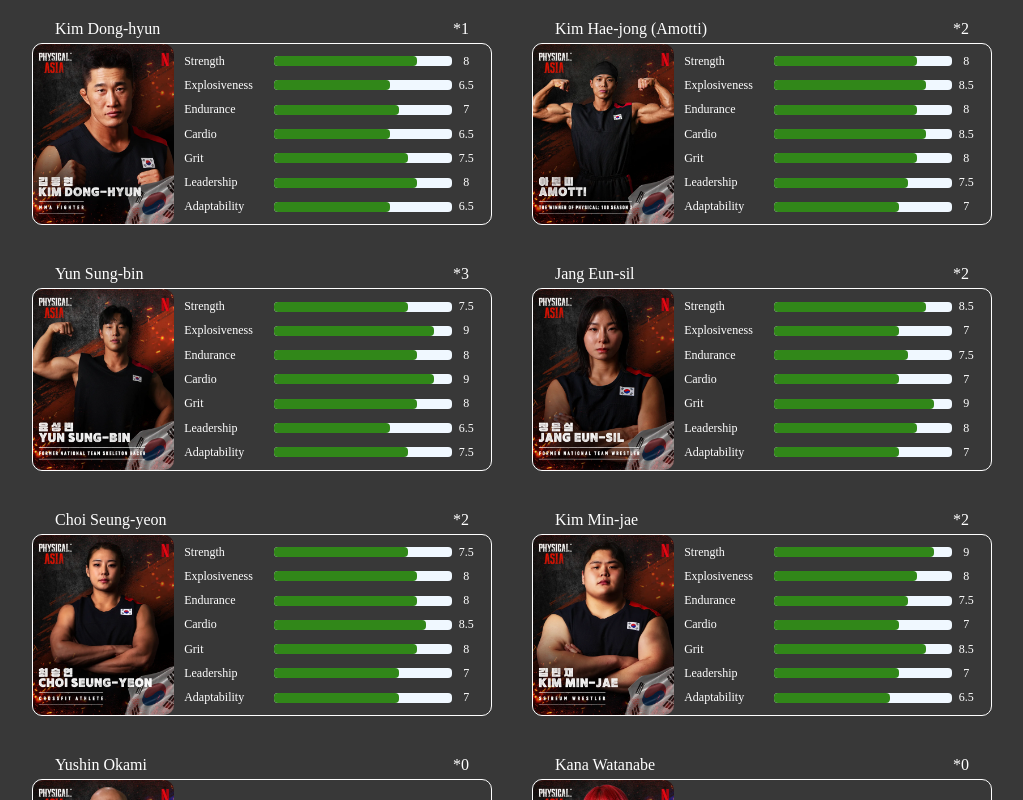
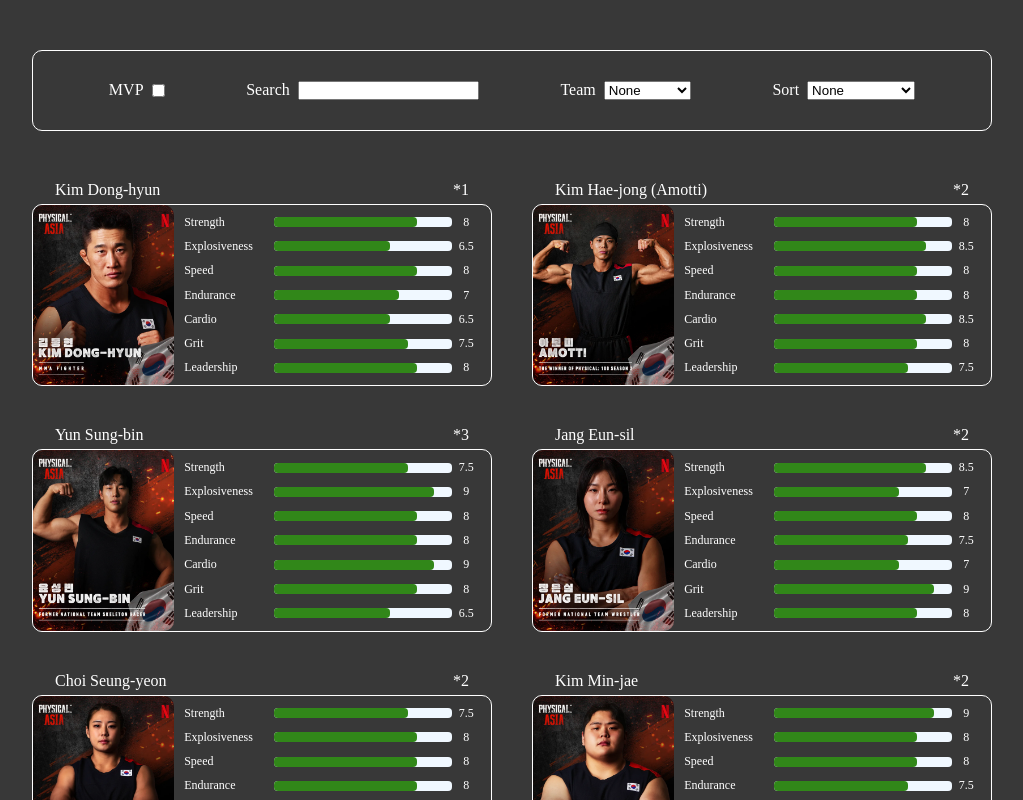
Before and after one commit to Rtam22/Physical-Stats, a React (Vite) app: page / in a window 1280 px wide. Shown: the top 800 px of the page, without its empty margins (128-1151 px from the left). Built offline with nearby package versions, Linux system fonts and the light colour scheme.

Commit message:
Added filtering structure and base filters

```diff
--- a/src/components/filters.css
+++ b/src/components/filters.css
@@ -0,0 +1,13 @@
+.filters section {
+  display: flex;
+  gap: 8px;
+}
+
+.filters {
+  display: flex;
+  justify-content: space-around;
+  width: 75%;
+  padding: 30px 35px;
+  border-radius: 10px;
+  border: 1px solid white;
+}
--- a/src/components/filters.tsx
+++ b/src/components/filters.tsx
@@ -1,7 +1,64 @@
+import type { FilterValue } from "../types/filterTypes";
 import "./filters.css";
 
-function Filters() {
-  return <div>filters</div>;
+type FilterProps = {
+  filterValues: FilterValue;
+  setFilter: (newFilters: Partial<FilterValue>) => void;
+};
+
+function Filters({ filterValues, setFilter }: FilterProps) {
+  return (
+    <div className="filters">
+      <section>
+        <label htmlFor="">MVP</label>
+        <input type="checkbox" />
+      </section>
+      <section>
+        <label htmlFor="">Search</label>
+        <input type="text" />
+      </section>
+      <section>
+        <label htmlFor="">Team</label>
+        <select
+          id="team"
+          value={filterValues.team}
+          onChange={(e) =>
+            setFilter({ team: e.target.value as FilterValue["team"] })
+          }
+        >
+          <option value="none">None</option>
+          <option value="korea">Korea</option>
+          <option value="japan">Japan</option>
+          <option value="australia">Australia</option>
+          <option value="indonesia">Indonesia</option>
+          <option value="philippines">Philippines</option>
+          <option value="indonesia">Indonesia</option>
+          <option value="mongolia">Mongolia</option>
+        </select>
+      </section>
+      <section>
+        <label htmlFor="attribute">Sort</label>
+        <select
+          id="attribute"
+          value={filterValues.sort}
+          onChange={(e) =>
+            setFilter({ sort: e.target.value as FilterValue["sort"] })
+          }
+        >
+          <option value="none">None</option>
+          <option value="total">Total score</option>
+          <option value="favorite">Favorite</option>
+          <option value="strength">Strength</option>
+          <option value="explosiveness">Explosiveness</option>
+          <option value="speed">Speed</option>
+          <option value="endurance">Endurance</option>
+          <option value="cardio">Cardio</option>
+          <option value="grit">Grit</option>
+          <option value="leadership">Leadership</option>
+        </select>
+      </section>
+    </div>
+  );
 }
 
 export default Filters;
--- a/src/data/athleteData.tsx
+++ b/src/data/athleteData.tsx
@@ -47,6 +47,16 @@
 import yoshioItoi from "../assets/athletes/yoshio-itoi.webp";
 import yunSungBin from "../assets/athletes/yun-sung-bin.webp";
 import yushinOkami from "../assets/athletes/yushin-okami.webp";
+
+export const initialAttributes = {
+  strength: 0,
+  explosiveness: 0,
+  speed: 0,
+  endurance: 0,
+  cardio: 0,
+  grit: 0,
+  leadership: 0,
+};
 
 export const athleteList: AthleteData[] = [
   //TEAM KOREA
@@ -656,11 +666,11 @@
     values: {
       strength: 6,
       explosiveness: 7,
+      speed: 8,
       endurance: 8,
       cardio: 7.5,
       grit: 7,
       leadership: 6.5,
-      adaptability: 5,
     },
   },
   {
@@ -671,11 +681,11 @@
     values: {
       strength: 5.5,
       explosiveness: 6.5,
+      speed: 8,
       endurance: 7.5,
       cardio: 8,
       grit: 6,
       leadership: 7,
-      adaptability: 6,
     },
   },
   {
@@ -686,11 +696,11 @@
     values: {
       strength: 7,
       explosiveness: 7.5,
+      speed: 8,
       endurance: 8.5,
       cardio: 7,
       grit: 7.5,
       leadership: 7,
-      adaptability: 5.5,
     },
   },
 
@@ -703,11 +713,11 @@
     values: {
       strength: 9,
       explosiveness: 8.5,
+      speed: 8,
       endurance: 6.5,
       cardio: 6,
       grit: 9.5,
       leadership: 5.5,
-      adaptability: 4.5,
     },
   },
   {
@@ -718,11 +728,11 @@
     values: {
       strength: 8.5,
       explosiveness: 8,
+      speed: 8,
       endurance: 6,
       cardio: 6.5,
       grit: 8.5,
       leadership: 6,
-      adaptability: 5,
     },
   },
   {
@@ -733,11 +743,11 @@
     values: {
       strength: 9.5,
       explosiveness: 9,
+      speed: 8,
       endurance: 7,
       cardio: 6.5,
       grit: 9,
       leadership: 6.5,
-      adaptability: 4,
     },
   },
 
@@ -750,11 +760,11 @@
     values: {
       strength: 9,
       explosiveness: 8,
+      speed: 8,
       endurance: 7.5,
       cardio: 8.5,
       grit: 9.5,
       leadership: 8.5,
-      adaptability: 8,
     },
   },
   {
@@ -765,11 +775,11 @@
     values: {
       strength: 8.5,
       explosiveness: 8.5,
+      speed: 8,
       endurance: 8,
       cardio: 8,
       grit: 9,
       leadership: 8,
-      adaptability: 7.5,
     },
   },
   {
@@ -780,11 +790,11 @@
     values: {
       strength: 9,
       explosiveness: 7.5,
+      speed: 8,
       endurance: 7,
       cardio: 8,
       grit: 9,
       leadership: 8,
-      adaptability: 7,
     },
   },
 
@@ -797,11 +807,11 @@
     values: {
       strength: 8,
       explosiveness: 6.5,
+      speed: 8,
       endurance: 6.5,
       cardio: 6.5,
       grit: 7.5,
       leadership: 8,
-      adaptability: 6,
     },
   },
   {
@@ -812,11 +822,11 @@
     values: {
       strength: 7.5,
       explosiveness: 6,
+      speed: 8,
       endurance: 7,
       cardio: 6,
       grit: 7,
       leadership: 7.5,
-      adaptability: 6.5,
     },
   },
   {
@@ -827,11 +837,11 @@
     values: {
       strength: 8.5,
       explosiveness: 7,
+      speed: 8,
       endurance: 7,
       cardio: 6.5,
       grit: 8,
       leadership: 8,
-      adaptability: 6.5,
     },
   },
 
@@ -844,11 +854,11 @@
     values: {
       strength: 8,
       explosiveness: 8.5,
+      speed: 8,
       endurance: 8,
       cardio: 8.5,
       grit: 8,
       leadership: 7.5,
-      adaptability: 7,
     },
   },
   {
@@ -859,11 +869,11 @@
     values: {
       strength: 7.5,
       explosiveness: 8,
+      speed: 8,
       endurance: 7.5,
       cardio: 8,
       grit: 7.5,
       leadership: 7,
-      adaptability: 7,
     },
   },
   {
@@ -874,11 +884,11 @@
     values: {
       strength: 8.5,
       explosiveness: 9,
+      speed: 8,
       endurance: 8.5,
       cardio: 9,
       grit: 8.5,
       leadership: 8,
-      adaptability: 7.5,
     },
   },
 
@@ -891,11 +901,11 @@
     values: {
       strength: 7.5,
       explosiveness: 9,
+      speed: 8,
       endurance: 8,
       cardio: 9,
       grit: 8,
       leadership: 6.5,
-      adaptability: 7,
     },
   },
   {
@@ -906,11 +916,11 @@
     values: {
       strength: 7,
       explosiveness: 8.5,
+      speed: 8,
       endurance: 7.5,
       cardio: 8.5,
       grit: 7.5,
       leadership: 6,
-      adaptability: 7.5,
     },
   },
   {
@@ -921,11 +931,11 @@
     values: {
       strength: 8,
       explosiveness: 9.5,
+      speed: 8,
       endurance: 8,
       cardio: 9,
       grit: 8.5,
       leadership: 7,
-      adaptability: 7.5,
     },
   },
 
@@ -938,11 +948,11 @@
     values: {
       strength: 8.5,
       explosiveness: 7,
+      speed: 8,
       endurance: 7.5,
       cardio: 7,
       grit: 9,
       leadership: 8,
-      adaptability: 7,
     },
   },
   {
@@ -953,11 +963,11 @@
     values: {
       strength: 8,
       explosiveness: 6.5,
+      speed: 8,
       endurance: 7,
       cardio: 6.5,
       grit: 8.5,
       leadership: 7.5,
-      adaptability: 6.5,
     },
   },
   {
@@ -968,11 +978,11 @@
     values: {
       strength: 9,
       explosiveness: 7.5,
+      speed: 8,
       endurance: 8,
       cardio: 7.5,
       grit: 9.5,
       leadership: 8,
-      adaptability: 7.5,
     },
   },
 
@@ -985,11 +995,11 @@
     values: {
       strength: 7.5,
       explosiveness: 8,
+      speed: 8,
       endurance: 8,
       cardio: 8.5,
       grit: 8,
       leadership: 7,
-      adaptability: 7,
     },
   },
   {
@@ -1000,11 +1010,11 @@
     values: {
       strength: 7,
       explosiveness: 7.5,
+      speed: 8,
       endurance: 7.5,
       cardio: 8,
       grit: 7.5,
       leadership: 6.5,
-      adaptability: 7,
     },
   },
   {
@@ -1015,11 +1025,11 @@
     values: {
       strength: 8,
       explosiveness: 8.5,
+      speed: 8,
       endurance: 8.5,
       cardio: 9,
       grit: 8.5,
       leadership: 7.5,
-      adaptability: 7.5,
     },
   },
 
@@ -1032,11 +1042,11 @@
     values: {
       strength: 9,
       explosiveness: 8,
+      speed: 8,
       endurance: 7.5,
       cardio: 7,
       grit: 8.5,
       leadership: 7,
-      adaptability: 6.5,
     },
   },
   {
@@ -1047,11 +1057,11 @@
     values: {
       strength: 8.5,
       explosiveness: 7.5,
+      speed: 8,
       endurance: 7,
       cardio: 6.5,
       grit: 8,
       leadership: 6.5,
-      adaptability: 6,
     },
   },
   {
@@ -1062,11 +1072,11 @@
     values: {
       strength: 9.5,
       explosiveness: 8.5,
+      speed: 8,
       endurance: 7.5,
       cardio: 7,
       grit: 9,
       leadership: 7.5,
-      adaptability: 6.5,
     },
   },
 
@@ -1079,11 +1089,11 @@
     values: {
       strength: 8,
       explosiveness: 9.5,
+      speed: 8,
       endurance: 7.5,
       cardio: 8.5,
       grit: 9,
       leadership: 7.5,
-      adaptability: 8,
     },
   },
   {
@@ -1094,11 +1104,11 @@
     values: {
       strength: 8.5,
       explosiveness: 9,
+      speed: 8,
       endurance: 7.5,
       cardio: 8,
       grit: 8.5,
       leadership: 7,
-      adaptability: 7.5,
     },
   },
   {
@@ -1109,11 +1119,11 @@
     values: {
       strength: 8,
       explosiveness: 9,
+      speed: 8,
       endurance: 7,
       cardio: 8,
       grit: 8.5,
       leadership: 7,
-      adaptability: 7.5,
     },
   },
 
@@ -1126,11 +1136,11 @@
     values: {
       strength: 7.5,
       explosiveness: 7,
+      speed: 8,
       endurance: 7.5,
       cardio: 8,
       grit: 8,
       leadership: 6.5,
-      adaptability: 7,
     },
   },
   {
@@ -1141,11 +1151,11 @@
     values: {
       strength: 7,
       explosiveness: 7.5,
+      speed: 8,
       endurance: 7,
       cardio: 7.5,
       grit: 7.5,
       leadership: 6,
-      adaptability: 6.5,
     },
   },
   {
@@ -1156,11 +1166,11 @@
     values: {
       strength: 8,
       explosiveness: 7.5,
+      speed: 8,
       endurance: 7.5,
       cardio: 8.5,
       grit: 8.5,
       leadership: 7,
-      adaptability: 7,
     },
   },
 ];
--- a/src/pages/mainPage.css
+++ b/src/pages/mainPage.css
@@ -2,5 +2,8 @@
   width: 100%;
   height: 100vh;
   display: flex;
-  justify-content: center;
+  align-items: center;
+  flex-direction: column;
+  gap: 30px;
+  padding: 50px 0px;
 }
--- a/src/pages/mainPage.tsx
+++ b/src/pages/mainPage.tsx
@@ -1,37 +1,47 @@
-import { useEffect, useState } from "react";
+import { useEffect, useMemo, useState } from "react";
 import Card from "../components/card";
 import Grid from "../components/grid";
-import { athleteList, attributeSubmissionsTest } from "../data/athleteData";
+import {
+  athleteList,
+  attributeSubmissionsTest,
+  initialAttributes,
+} from "../data/athleteData";
 import "./mainPage.css";
 import type {
   AthleteDataWithAttributes,
   AthleteId,
 } from "../types/athleteType";
 import {
+  calculateAttributeTotal,
   getAthleteAttributes,
   getFavoriteCount,
 } from "../utils/attributeUtils";
 import Modal from "../components/modal";
 import type { ModalState, ModalType } from "../types/modalTypes";
 import BackDrop from "../components/backdrop";
+import Filters from "../components/filters";
+import { applyFilters } from "../utils/filterUtils";
+import type { FilterValue } from "../types/filterTypes";
 
 function MainPage() {
   const [athletes, setAthletes] = useState<AthleteDataWithAttributes[]>(() =>
     athleteList.map((a) => ({
       ...a,
-      attributes: {
-        strength: 0,
-        explosiveness: 0,
-        endurance: 0,
-        cardio: 0,
-        grit: 0,
-        leadership: 0,
-        adaptability: 0,
-      },
-      favorites: 0,
+      attributes: initialAttributes,
+      favorite: 0,
+      mvp: 0,
+      total: 0,
     }))
   );
   const [modal, setModal] = useState<ModalState | null>(null);
+  const [filters, setFilters] = useState<FilterValue>({
+    sort: "none",
+    team: "none",
+  });
+
+  const filteredAthletes = useMemo(() => {
+    return applyFilters(athletes, filters);
+  }, [filters, athletes]);
 
   function handleSetModal(athleteId: AthleteId | null, type: ModalType) {
     const athlete = athletes.find((athlete) => athlete.info.id === athleteId);
@@ -53,17 +63,28 @@
           athlete.info.id,
           attributeSubmissionsTest
         );
-        const favorites = getFavoriteCount(
+        const favorite = getFavoriteCount(
           athlete.info.id,
           attributeSubmissionsTest
         );
-        return { ...athlete, attributes: attributes, favorites: favorites };
+        return {
+          ...athlete,
+          attributes: attributes,
+          favorite: favorite,
+          total: calculateAttributeTotal(athlete),
+        };
       });
     });
   }, []);
 
   return (
     <div className="main-page">
+      <Filters
+        filterValues={filters}
+        setFilter={(newFilters) =>
+          setFilters((prev) => ({ ...prev, ...newFilters }))
+        }
+      />
       {modal && (
         <BackDrop onClose={handleCloseModal}>
           <Modal type="middle" onClose={handleCloseModal}>
@@ -76,12 +97,12 @@
         cellMaxWidth="460px"
         width="80%"
         items={[
-          ...athletes.map((athlete) => (
+          ...filteredAthletes.map((athlete) => (
             <Card
               id={athlete.info.id}
               athlete={athlete}
               attributes={athlete.attributes}
-              favorites={athlete.favorites}
+              favorites={athlete.favorite}
               size="small"
               handleClick={handleSetModal}
             />
--- /dev/null
+++ b/src/types/filterTypes.ts
@@ -0,0 +1,8 @@
+import type { AthleteTeams, AttributeKey } from "./athleteType";
+
+export type SortKey = AttributeKey | "mvp" | "favorite" | "total";
+
+export type FilterValue = {
+  sort: AttributeKey | "none" | "total" | "favorite";
+  team: AthleteTeams | "none";
+};
--- a/src/utils/attributeUtils.ts
+++ b/src/utils/attributeUtils.ts
@@ -1,4 +1,5 @@
 import type {
+  AthleteDataWithAttributes,
   AttributeKey,
   AttributeSubmission,
   AttributeValues,
@@ -8,11 +9,11 @@
 const KEYS: AttributeKey[] = [
   "strength",
   "explosiveness",
+  "speed",
   "endurance",
   "cardio",
   "grit",
   "leadership",
-  "adaptability",
 ];
 
 function sumAttributes(
@@ -22,11 +23,11 @@
   let totals: AttributeValues = {
     strength: 0,
     explosiveness: 0,
+    speed: 0,
     endurance: 0,
     cardio: 0,
     grit: 0,
     leadership: 0,
-    adaptability: 0,
   };
   let count = 0;
 
@@ -69,3 +70,13 @@
   }
   return count;
 }
+
+export function calculateAttributeTotal(athlete: AthleteDataWithAttributes) {
+  let sum = 0;
+  for (const key of Object.keys(
+    athlete.attributes
+  ) as (keyof AttributeValues)[]) {
+    sum += athlete.attributes[key];
+  }
+  return sum;
+}
--- /dev/null
+++ b/src/utils/filterUtils.ts
@@ -0,0 +1,40 @@
+import type { AthleteDataWithAttributes } from "../types/athleteType";
+import type { FilterValue, SortKey } from "../types/filterTypes";
+
+function getValue(athlete: AthleteDataWithAttributes, key: SortKey) {
+  if (key === "favorite" || key === "mvp" || key === "total") {
+    return athlete[key] ? athlete[key] : 0;
+  }
+
+  return athlete.attributes[key] ? athlete.attributes[key] : 0;
+}
+
+export function sortAthletes(
+  key: SortKey,
+  athletes: AthleteDataWithAttributes[]
+) {
+  return [...athletes].sort((a, b) => getValue(b, key) - getValue(a, key));
+}
+
+function filterAthlete(
+  filters: FilterValue,
+  athlete: AthleteDataWithAttributes
+) {
+  const teamResult =
+    filters.team === athlete.info.team || "none" ? true : false;
+  return teamResult;
+}
+
+export function applyFilters(
+  athletes: AthleteDataWithAttributes[],
+  filters: FilterValue
+) {
+  const filtered = athletes.filter((athlete) => {
+    return filterAthlete(filters, athlete);
+  });
+
+  const sorted =
+    filters.sort === "none" ? filtered : sortAthletes(filters.sort, filtered);
+
+  return sorted;
+}
```
Also changed, not shown: src/types/athleteType.ts (+14 -3 lines).
